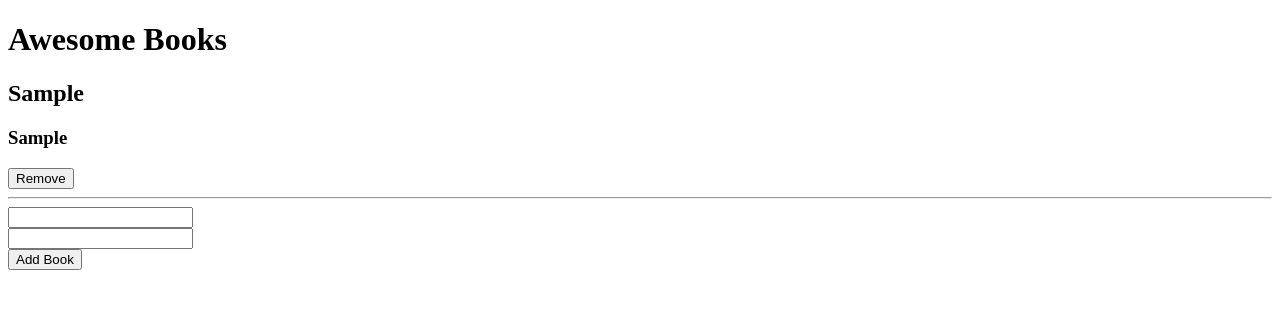
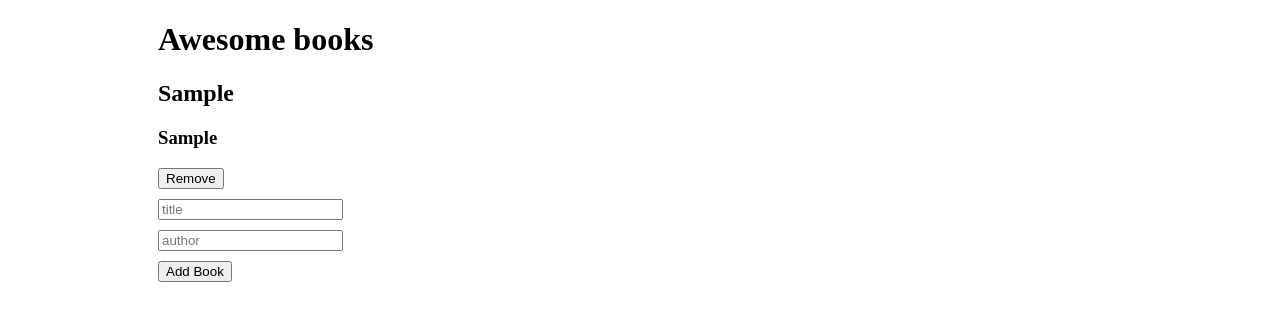
Before and after one commit to jadibdev/Awesome-Books, a plain HTML site: page index.html in a window 1280 px wide. Both pictures are taken after typing "Sample", "Sample" into the empty fields and a click on the button "Add Book". Drawn offline with Linux system fonts and the light colour scheme.

Commit message:
Add the add & remove functionality, local storage and fix linters

```diff
--- a/index.html
+++ b/index.html
@@ -4,23 +4,21 @@
   <meta charset="UTF-8">
   <meta http-equiv="X-UA-Compatible" content="IE=edge">
   <meta name="viewport" content="width=device-width, initial-scale=1.0">
-  <title>Document</title>
+  <title>Awesome Books</title>
+  <link href="style.css" rel="stylesheet" type="text/css">
 </head>
 <body>
-
-   <div class="main">
-    <h1>Awesome Books</h1>
-    <div id="booksContainer">
+  <div class="main">
+    <h1>Awesome books</h1>
+    <div id="books-container">
 
     </div>
-    <form id="form">
-      <input type="text" id="bookTitle" required><br />
-      <input type="text" id="bookAuthor" required><br />
-      <button type="submit">Add Book</button>
+    <form>
+      <input type="text" id="title" placeholder="title" required>
+      <input type="text" id="author" placeholder="author" required>
+      <button id="submit" type="submit">Add Book</button>
     </form>
-   </div>
-
-
+  </div>
 
   <script src="main.js"></script>
 </body>
--- a/main.js
+++ b/main.js
@@ -5,48 +5,47 @@ class Book {
   }
 }
 
-const booksContainer = document.getElementById('booksContainer');
-const bookCollection = [];
+let bookCollection = [];
 
-const form = document.getElementById('form');
+const submitButton = document.getElementById('submit');
+const booksContainer = document.getElementById('books-container');
 
-function addBook(event) {
-  // get title and author from user input
-  const title = document.getElementById('bookTitle').value;
-  const author = document.getElementById('bookAuthor').value;
+const addButton = (e) => {
+  e.preventDefault();
+  const title = document.getElementById('title').value;
+  const author = document.getElementById('author').value;
 
-  // this prevents browser default behavior
-  event.preventDefault();
-
-  // initialize and add new book to collection
+  // add new book to bookCollection
   const newBook = new Book(title, author);
   bookCollection.push(newBook);
 
-  // sets local storage
+  // add book object to local storage
+  localStorage.setItem('books', JSON.stringify(bookCollection));
+  // create new book in the dom
+  const bookCard = document.createElement('div');
 
+  const h2 = document.createElement('h2');
+  h2.innerText = title;
+  bookCard.append(h2);
 
-  // target book collection and populate page with available books
-  let buildHTML = '';
-  for (let i = 0; i < bookCollection.length; i += 1) {
-    buildHTML += `
-      <div>
-        <h2 >${bookCollection[i].title}</h2>
-        <h3>${bookCollection[i].author}</h3>
-        <button id=${i} class="del" type="button">Remove</button>
-        <hr />
-      </div>
-    `;
-  }
-  // sets booksContainer to buildHTML
-  booksContainer.innerHTML = buildHTML;
-  // cleans the DOM
-  document.getElementById('bookTitle').value = '';
-  document.getElementById('bookAuthor').value = '';
-}
+  const h3 = document.createElement('h3');
+  h3.innerText = author;
+  bookCard.append(h3);
 
-function removeButton() {
-  console.log('book removed');
-}
+  const deleteButton = document.createElement('button');
+  deleteButton.textContent = 'Remove';
+  bookCard.append(deleteButton);
 
+  booksContainer.append(bookCard);
 
-form.addEventListener('submit', addBook);
+  document.getElementById('title').value = '';
+  document.getElementById('author').value = '';
+
+  deleteButton.addEventListener('click', () => {
+    bookCard.remove();
+    bookCollection = bookCollection.filter((element) => element !== newBook);
+    localStorage.setItem('books', JSON.stringify(bookCollection));
+  });
+};
+
+submitButton.addEventListener('click', addButton);
--- a/style.css
+++ b/style.css
@@ -1,3 +1,10 @@
-body {
-  background-color: aqua;
+
+input {
+  display: block;
+  margin-top: 10px;
+  margin-bottom: 10px;
 }
+
+.main {
+  margin-left: 150px;
+}
```
